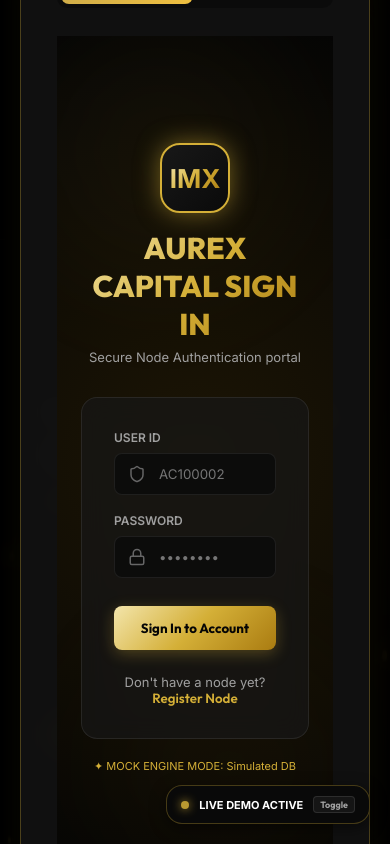
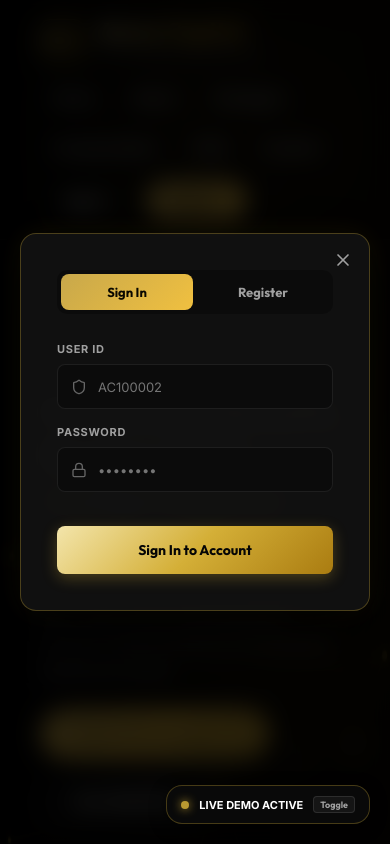
Before and after one commit to Ayushi4974/Aurex-Capital, a React (Vite) app: page / in a window 390 px wide. Both pictures are taken after a click on the button "Sign In". Shown: the top 844 px of the page. Built offline with nearby package versions, Linux system fonts and the light colour scheme.

Commit message:
design: refactor login and register forms for responsive visual cleanliness, removing binary placement buttons

```diff
--- a/src/pages/Login.jsx
+++ b/src/pages/Login.jsx
@@ -3,7 +3,7 @@ import { motion, AnimatePresence } from 'framer-motion';
 import { Shield, Lock, AlertCircle, CheckCircle } from 'lucide-react';
 import { api } from '../utils/api';
 
-export default function Login({ onAuthSuccess, onNavigateToRegister, isLiveMode }) {
+export default function Login({ onAuthSuccess, onNavigateToRegister, isLiveMode, isModal = true }) {
   const [formData, setFormData] = useState({ userId: '', password: '' });
   const [error, setError] = useState('');
   const [success, setSuccess] = useState('');
@@ -33,6 +33,75 @@ export default function Login({ onAuthSuccess, onNavigateToRegister, isLiveMode
     }
   };
 
+  const formContent = (
+    <form onSubmit={handleLogin} style={{ display: 'flex', flexDirection: 'column', gap: '16px' }}>
+      <div>
+        <label style={{ display: 'block', fontSize: '11px', color: 'var(--text-grey)', marginBottom: '8px', fontWeight: 700, letterSpacing: '0.7px' }}>USER ID</label>
+        <div style={{ position: 'relative' }}>
+          <Shield size={16} style={{ position: 'absolute', left: '14px', top: '50%', transform: 'translateY(-50%)', color: 'var(--text-muted)' }} />
+          <input
+            type="text"
+            name="userId"
+            required
+            placeholder="AC100002"
+            value={formData.userId}
+            onChange={handleChange}
+            className="form-input"
+            style={{ paddingLeft: '40px', fontSize: '13px', height: '45px' }}
+          />
+        </div>
+      </div>
+
+      <div style={{ marginBottom: '8px' }}>
+        <label style={{ display: 'block', fontSize: '11px', color: 'var(--text-grey)', marginBottom: '8px', fontWeight: 700, letterSpacing: '0.7px' }}>PASSWORD</label>
+        <div style={{ position: 'relative' }}>
+          <Lock size={16} style={{ position: 'absolute', left: '14px', top: '50%', transform: 'translateY(-50%)', color: 'var(--text-muted)' }} />
+          <input
+            type="password"
+            name="password"
+            required
+            placeholder="••••••••"
+            value={formData.password}
+            onChange={handleChange}
+            className="form-input"
+            style={{ paddingLeft: '40px', fontSize: '13px', height: '45px' }}
+          />
+        </div>
+      </div>
+
+      <button type="submit" disabled={loading} className="btn btn-primary" style={{ width: '100%', padding: '14px', borderRadius: '8px', fontWeight: 700, fontSize: '14px', height: '48px', marginTop: '10px' }}>
+        {loading ? 'Authenticating...' : 'Sign In to Account'}
+      </button>
+    </form>
+  );
+
+  const notifications = (
+    <AnimatePresence mode="wait">
+      {error && (
+        <motion.div initial={{ opacity: 0, height: 0 }} animate={{ opacity: 1, height: 'auto' }} exit={{ opacity: 0, height: 0 }} style={{ display: 'flex', alignItems: 'center', gap: '8px', background: 'rgba(239, 68, 68, 0.1)', border: '1px solid rgba(239, 68, 68, 0.3)', padding: '12px', borderRadius: '8px', color: '#f87171', fontSize: '13px', marginBottom: '20px' }}>
+          <AlertCircle size={16} />
+          <span>{error}</span>
+        </motion.div>
+      )}
+      {success && (
+        <motion.div initial={{ opacity: 0, height: 0 }} animate={{ opacity: 1, height: 'auto' }} exit={{ opacity: 0, height: 0 }} style={{ display: 'flex', alignItems: 'center', gap: '8px', background: 'rgba(16, 185, 129, 0.1)', border: '1px solid rgba(16, 185, 129, 0.3)', padding: '12px', borderRadius: '8px', color: '#34d399', fontSize: '13px', marginBottom: '20px' }}>
+          <CheckCircle size={16} />
+          <span>{success}</span>
+        </motion.div>
+      )}
+    </AnimatePresence>
+  );
+
+  if (isModal) {
+    return (
+      <div style={{ width: '100%' }}>
+        {notifications}
+        {formContent}
+      </div>
+    );
+  }
+
+  // Standalone page layout fallback
   return (
     <div style={{
       minHeight: '100vh',
@@ -44,7 +113,6 @@ export default function Login({ onAuthSuccess, onNavigateToRegister, isLiveMode
       position: 'relative',
       overflow: 'hidden'
     }}>
-      {/* Glow Effects */}
       <div style={{ position: 'absolute', top: '-10%', right: '-10%', width: '400px', height: '400px', borderRadius: '50%', background: 'radial-gradient(circle, rgba(212, 175, 55, 0.06) 0%, transparent 70%)', filter: 'blur(40px)', pointerEvents: 'none' }} />
       <div style={{ position: 'absolute', bottom: '-10%', left: '-10%', width: '400px', height: '400px', borderRadius: '50%', background: 'radial-gradient(circle, rgba(170, 124, 17, 0.06) 0%, transparent 70%)', filter: 'blur(40px)', pointerEvents: 'none' }} />
 
@@ -69,66 +137,13 @@ export default function Login({ onAuthSuccess, onNavigateToRegister, isLiveMode
           }}>
             <span style={{ fontSize: '26px', fontWeight: 800 }} className="gold-text-gradient">IMX</span>
           </div>
-          <h2 style={{ fontFamily: 'var(--font-display)', fontWeight: 800, fontSize: '30px' }} className="gold-text-gradient">AUREX CAPITAL SIGN IN</h2>
+          <h2 style={{ fontFamily: 'var(--font-display)', fontWeight: 800, fontSize: '30px' }} className="gold-text-gradient">SIGN IN</h2>
           <p style={{ color: 'var(--text-grey)', fontSize: '13px', marginTop: '6px' }}>Secure Node Authentication portal</p>
         </div>
 
         <div className="glass-card" style={{ padding: '32px' }}>
-          <AnimatePresence mode="wait">
-            {error && (
-              <motion.div initial={{ opacity: 0, height: 0 }} animate={{ opacity: 1, height: 'auto' }} exit={{ opacity: 0, height: 0 }} style={{ display: 'flex', alignItems: 'center', gap: '8px', background: 'rgba(239, 68, 68, 0.1)', border: '1px solid rgba(239, 68, 68, 0.3)', padding: '12px', borderRadius: '8px', color: '#f87171', fontSize: '13px', marginBottom: '20px' }}>
-                <AlertCircle size={16} />
-                <span>{error}</span>
-              </motion.div>
-            )}
-            {success && (
-              <motion.div initial={{ opacity: 0, height: 0 }} animate={{ opacity: 1, height: 'auto' }} exit={{ opacity: 0, height: 0 }} style={{ display: 'flex', alignItems: 'center', gap: '8px', background: 'rgba(16, 185, 129, 0.1)', border: '1px solid rgba(16, 185, 129, 0.3)', padding: '12px', borderRadius: '8px', color: '#34d399', fontSize: '13px', marginBottom: '20px' }}>
-                <CheckCircle size={16} />
-                <span>{success}</span>
-              </motion.div>
-            )}
-          </AnimatePresence>
-
-          <form onSubmit={handleLogin}>
-            <div style={{ marginBottom: '18px' }}>
-              <label style={{ display: 'block', fontSize: '12px', color: 'var(--text-grey)', marginBottom: '8px', fontWeight: 600 }}>USER ID</label>
-              <div style={{ position: 'relative' }}>
-                <Shield size={18} style={{ position: 'absolute', left: '14px', top: '50%', transform: 'translateY(-50%)', color: 'var(--text-muted)' }} />
-                <input
-                  type="text"
-                  name="userId"
-                  required
-                  placeholder="AC100002"
-                  value={formData.userId}
-                  onChange={handleChange}
-                  className="form-input"
-                  style={{ paddingLeft: '44px' }}
-                />
-              </div>
-            </div>
-
-            <div style={{ marginBottom: '28px' }}>
-              <label style={{ display: 'block', fontSize: '12px', color: 'var(--text-grey)', marginBottom: '8px', fontWeight: 600 }}>PASSWORD</label>
-              <div style={{ position: 'relative' }}>
-                <Lock size={18} style={{ position: 'absolute', left: '14px', top: '50%', transform: 'translateY(-50%)', color: 'var(--text-muted)' }} />
-                <input
-                  type="password"
-                  name="password"
-                  required
-                  placeholder="••••••••"
-                  value={formData.password}
-                  onChange={handleChange}
-                  className="form-input"
-                  style={{ paddingLeft: '44px' }}
-                />
-              </div>
-            </div>
-
-            <button type="submit" disabled={loading} className="btn btn-primary" style={{ width: '100%', padding: '14px', borderRadius: '8px', fontWeight: 700 }}>
-              {loading ? 'Authenticating...' : 'Sign In to Account'}
-            </button>
-          </form>
-
+          {notifications}
+          {formContent}
           <div style={{ textAlign: 'center', marginTop: '24px', fontSize: '13px', color: 'var(--text-grey)' }}>
             Don't have a node yet?{' '}
             <button onClick={onNavigateToRegister} style={{ background: 'transparent', border: 'none', color: 'var(--gold-primary)', fontWeight: 600, cursor: 'pointer' }}>
@@ -136,14 +151,6 @@ export default function Login({ onAuthSuccess, onNavigateToRegister, isLiveMode
             </button>
           </div>
         </div>
-
-        <div style={{ textAlign: 'center', marginTop: '20px', fontSize: '11px', color: 'var(--text-muted)' }}>
-          {isLiveMode ? (
-            <span style={{ color: '#10b981' }}>● LIVE MODE: http://localhost:5000</span>
-          ) : (
-            <span style={{ color: 'var(--gold-primary)' }}>✦ MOCK ENGINE MODE: Simulated DB</span>
-          )}
-        </div>
       </motion.div>
     </div>
   );
--- a/src/pages/Register.jsx
+++ b/src/pages/Register.jsx
@@ -1,16 +1,16 @@
 import React, { useState, useEffect } from 'react';
 import { motion, AnimatePresence } from 'framer-motion';
-import { Shield, Mail, Lock, User, Phone, CheckCircle, AlertCircle, HelpCircle } from 'lucide-react';
+import { Shield, Mail, Lock, User, Phone, CheckCircle, AlertCircle } from 'lucide-react';
 import { api } from '../utils/api';
 
-export default function Register({ onAuthSuccess, onNavigateToLogin, isLiveMode, presetRegData }) {
+export default function Register({ onAuthSuccess, onNavigateToLogin, isLiveMode, presetRegData, isModal = true }) {
   const [formData, setFormData] = useState({
     name: '',
     email: '',
     password: '',
     mobile: '',
     sponsorId: presetRegData?.sponsorId || 'AC100001',
-    placement: presetRegData?.placement || 'Left'
+    placement: presetRegData?.placement || 'Left' // Maintained default parameter value for system genealogy compatibility
   });
 
   const [sponsorName, setSponsorName] = useState('');
@@ -87,6 +87,128 @@ export default function Register({ onAuthSuccess, onNavigateToLogin, isLiveMode,
     }
   };
 
+  const formContent = (
+    <form onSubmit={handleRegister} style={{ display: 'flex', flexDirection: 'column', gap: '16px' }}>
+      <div>
+        <label style={{ display: 'block', fontSize: '11px', color: 'var(--text-grey)', marginBottom: '6px', fontWeight: 700, letterSpacing: '0.7px' }}>FULL NAME</label>
+        <div style={{ position: 'relative' }}>
+          <User size={15} style={{ position: 'absolute', left: '14px', top: '50%', transform: 'translateY(-50%)', color: 'var(--text-muted)' }} />
+          <input
+            type="text"
+            name="name"
+            required
+            placeholder="Full Name"
+            value={formData.name}
+            onChange={handleChange}
+            className="form-input"
+            style={{ paddingLeft: '40px', fontSize: '13px', height: '45px' }}
+          />
+        </div>
+      </div>
+
+      <div>
+        <label style={{ display: 'block', fontSize: '11px', color: 'var(--text-grey)', marginBottom: '6px', fontWeight: 700, letterSpacing: '0.7px' }}>EMAIL ADDRESS</label>
+        <div style={{ position: 'relative' }}>
+          <Mail size={15} style={{ position: 'absolute', left: '14px', top: '50%', transform: 'translateY(-50%)', color: 'var(--text-muted)' }} />
+          <input
+            type="email"
+            name="email"
+            required
+            placeholder="email@address.com"
+            value={formData.email}
+            onChange={handleChange}
+            className="form-input"
+            style={{ paddingLeft: '40px', fontSize: '13px', height: '45px' }}
+          />
+        </div>
+      </div>
+
+      <div>
+        <label style={{ display: 'block', fontSize: '11px', color: 'var(--text-grey)', marginBottom: '6px', fontWeight: 700, letterSpacing: '0.7px' }}>PASSWORD</label>
+        <div style={{ position: 'relative' }}>
+          <Lock size={15} style={{ position: 'absolute', left: '14px', top: '50%', transform: 'translateY(-50%)', color: 'var(--text-muted)' }} />
+          <input
+            type="password"
+            name="password"
+            required
+            placeholder="Choose Password"
+            value={formData.password}
+            onChange={handleChange}
+            className="form-input"
+            style={{ paddingLeft: '40px', fontSize: '13px', height: '45px' }}
+          />
+        </div>
+      </div>
+
+      <div>
+        <label style={{ display: 'block', fontSize: '11px', color: 'var(--text-grey)', marginBottom: '6px', fontWeight: 700, letterSpacing: '0.7px' }}>MOBILE NUMBER</label>
+        <div style={{ position: 'relative' }}>
+          <Phone size={15} style={{ position: 'absolute', left: '14px', top: '50%', transform: 'translateY(-50%)', color: 'var(--text-muted)' }} />
+          <input
+            type="text"
+            name="mobile"
+            required
+            placeholder="+1 (555) 000-0000"
+            value={formData.mobile}
+            onChange={handleChange}
+            className="form-input"
+            style={{ paddingLeft: '40px', fontSize: '13px', height: '45px' }}
+          />
+        </div>
+      </div>
+
+      <div>
+        <label style={{ display: 'block', fontSize: '11px', color: 'var(--text-grey)', marginBottom: '6px', fontWeight: 700, letterSpacing: '0.7px' }}>SPONSOR ID</label>
+        <div style={{ position: 'relative' }}>
+          <Shield size={15} style={{ position: 'absolute', left: '14px', top: '50%', transform: 'translateY(-50%)', color: 'var(--text-muted)' }} />
+          <input
+            type="text"
+            name="sponsorId"
+            required
+            placeholder="AC100001"
+            value={formData.sponsorId}
+            onChange={handleChange}
+            className="form-input"
+            style={{ paddingLeft: '40px', textTransform: 'uppercase', fontSize: '13px', height: '45px' }}
+          />
+        </div>
+        {sponsorName && <span style={{ color: '#34d399', fontSize: '11px', marginTop: '5px', display: 'block', fontWeight: 600 }}>✔ Sponsor: {sponsorName}</span>}
+        {sponsorError && <span style={{ color: '#f87171', fontSize: '11px', marginTop: '5px', display: 'block', fontWeight: 600 }}>✘ {sponsorError}</span>}
+      </div>
+
+      <button type="submit" disabled={loading} className="btn btn-primary" style={{ width: '100%', padding: '14px', borderRadius: '8px', fontWeight: 700, fontSize: '14px', height: '48px', marginTop: '10px' }}>
+        {loading ? 'Initializing Node...' : 'Register Node'}
+      </button>
+    </form>
+  );
+
+  const notifications = (
+    <AnimatePresence mode="wait">
+      {error && (
+        <motion.div initial={{ opacity: 0, height: 0 }} animate={{ opacity: 1, height: 'auto' }} exit={{ opacity: 0, height: 0 }} style={{ display: 'flex', alignItems: 'center', gap: '8px', background: 'rgba(239, 68, 68, 0.1)', border: '1px solid rgba(239, 68, 68, 0.3)', padding: '10px', borderRadius: '8px', color: '#f87171', fontSize: '13px', marginBottom: '16px' }}>
+          <AlertCircle size={16} />
+          <span>{error}</span>
+        </motion.div>
+      )}
+      {success && (
+        <motion.div initial={{ opacity: 0, height: 0 }} animate={{ opacity: 1, height: 'auto' }} exit={{ opacity: 0, height: 0 }} style={{ display: 'flex', alignItems: 'center', gap: '8px', background: 'rgba(16, 185, 129, 0.1)', border: '1px solid rgba(16, 185, 129, 0.3)', padding: '10px', borderRadius: '8px', color: '#34d399', fontSize: '13px', marginBottom: '16px' }}>
+          <CheckCircle size={16} />
+          <span>{success}</span>
+        </motion.div>
+      )}
+    </AnimatePresence>
+  );
+
+  if (isModal) {
+    return (
+      <div style={{ width: '100%' }}>
+        {notifications}
+        {formContent}
+      </div>
+    );
+  }
+
+  // Standalone page layout fallback
   return (
     <div style={{
       minHeight: '100vh',
@@ -98,7 +220,6 @@ export default function Register({ onAuthSuccess, onNavigateToLogin, isLiveMode,
       position: 'relative',
       overflow: 'hidden'
     }}>
-      {/* Glow Effects */}
       <div style={{ position: 'absolute', top: '-10%', right: '-10%', width: '400px', height: '400px', borderRadius: '50%', background: 'radial-gradient(circle, rgba(212, 175, 55, 0.06) 0%, transparent 70%)', filter: 'blur(40px)', pointerEvents: 'none' }} />
       <div style={{ position: 'absolute', bottom: '-10%', left: '-10%', width: '400px', height: '400px', borderRadius: '50%', background: 'radial-gradient(circle, rgba(170, 124, 17, 0.06) 0%, transparent 70%)', filter: 'blur(40px)', pointerEvents: 'none' }} />
 
@@ -125,98 +246,13 @@ export default function Register({ onAuthSuccess, onNavigateToLogin, isLiveMode,
           </div>
           <h2 style={{ fontFamily: 'var(--font-display)', fontWeight: 800, fontSize: '28px' }} className="gold-text-gradient">REGISTER NODE</h2>
           <p style={{ color: 'var(--text-grey)', fontSize: '13px', marginTop: '4px' }}>
-            {presetRegData ? `Placing under Sponsor ${presetRegData.sponsorId}` : 'Join the binary staking network'}
+            Join the binary staking network
           </p>
         </div>
 
         <div className="glass-card" style={{ padding: '28px', maxHeight: '520px', overflowY: 'auto' }}>
-          <AnimatePresence mode="wait">
-            {error && (
-              <motion.div initial={{ opacity: 0, height: 0 }} animate={{ opacity: 1, height: 'auto' }} style={{ display: 'flex', alignItems: 'center', gap: '8px', background: 'rgba(239, 68, 68, 0.1)', border: '1px solid rgba(239, 68, 68, 0.3)', padding: '10px', borderRadius: '8px', color: '#f87171', fontSize: '13px', marginBottom: '16px' }}>
-                <AlertCircle size={16} />
-                <span>{error}</span>
-              </motion.div>
-            )}
-            {success && (
-              <motion.div initial={{ opacity: 0, height: 0 }} animate={{ opacity: 1, height: 'auto' }} style={{ display: 'flex', alignItems: 'center', gap: '8px', background: 'rgba(16, 185, 129, 0.1)', border: '1px solid rgba(16, 185, 129, 0.3)', padding: '10px', borderRadius: '8px', color: '#34d399', fontSize: '13px', marginBottom: '16px' }}>
-                <CheckCircle size={16} />
-                <span>{success}</span>
-              </motion.div>
-            )}
-          </AnimatePresence>
-
-          <form onSubmit={handleRegister}>
-            <div style={{ marginBottom: '14px' }}>
-              <label style={{ display: 'block', fontSize: '12px', color: 'var(--text-grey)', marginBottom: '6px', fontWeight: 600 }}>FULL NAME</label>
-              <div style={{ position: 'relative' }}>
-                <User size={16} style={{ position: 'absolute', left: '14px', top: '50%', transform: 'translateY(-50%)', color: 'var(--text-muted)' }} />
-                <input type="text" name="name" required placeholder="Full Name" value={formData.name} onChange={handleChange} className="form-input" style={{ paddingLeft: '40px' }} />
-              </div>
-            </div>
-
-            <div style={{ marginBottom: '14px' }}>
-              <label style={{ display: 'block', fontSize: '12px', color: 'var(--text-grey)', marginBottom: '6px', fontWeight: 600 }}>EMAIL ADDRESS</label>
-              <div style={{ position: 'relative' }}>
-                <Mail size={16} style={{ position: 'absolute', left: '14px', top: '50%', transform: 'translateY(-50%)', color: 'var(--text-muted)' }} />
-                <input type="email" name="email" required placeholder="email@address.com" value={formData.email} onChange={handleChange} className="form-input" style={{ paddingLeft: '40px' }} />
-              </div>
-            </div>
-
-            <div style={{ marginBottom: '14px' }}>
-              <label style={{ display: 'block', fontSize: '12px', color: 'var(--text-grey)', marginBottom: '6px', fontWeight: 600 }}>PASSWORD</label>
-              <div style={{ position: 'relative' }}>
-                <Lock size={16} style={{ position: 'absolute', left: '14px', top: '50%', transform: 'translateY(-50%)', color: 'var(--text-muted)' }} />
-                <input type="password" name="password" required placeholder="Choose Password" value={formData.password} onChange={handleChange} className="form-input" style={{ paddingLeft: '40px' }} />
-              </div>
-            </div>
-
-            <div style={{ marginBottom: '14px' }}>
-              <label style={{ display: 'block', fontSize: '12px', color: 'var(--text-grey)', marginBottom: '6px', fontWeight: 600 }}>MOBILE NUMBER</label>
-              <div style={{ position: 'relative' }}>
-                <Phone size={16} style={{ position: 'absolute', left: '14px', top: '50%', transform: 'translateY(-50%)', color: 'var(--text-muted)' }} />
-                <input type="text" name="mobile" required placeholder="+1 (555) 000-0000" value={formData.mobile} onChange={handleChange} className="form-input" style={{ paddingLeft: '40px' }} />
-              </div>
-            </div>
-
-            <div style={{ marginBottom: '14px' }}>
-              <label style={{ display: 'block', fontSize: '12px', color: 'var(--text-grey)', marginBottom: '6px', fontWeight: 600 }}>SPONSOR ID</label>
-              <div style={{ position: 'relative' }}>
-                <Shield size={16} style={{ position: 'absolute', left: '14px', top: '50%', transform: 'translateY(-50%)', color: 'var(--text-muted)' }} />
-                <input type="text" name="sponsorId" required placeholder="AC100001" value={formData.sponsorId} onChange={handleChange} className="form-input" style={{ paddingLeft: '40px', textTransform: 'uppercase' }} />
-              </div>
-              {sponsorName && <span style={{ color: '#10b981', fontSize: '11px', marginTop: '4px', display: 'block' }}>✔ Sponsor: {sponsorName}</span>}
-              {sponsorError && <span style={{ color: '#ef4444', fontSize: '11px', marginTop: '4px', display: 'block' }}>✘ {sponsorError}</span>}
-            </div>
-
-            <div style={{ marginBottom: '20px' }}>
-              <label style={{ display: 'block', fontSize: '12px', color: 'var(--text-grey)', marginBottom: '6px', fontWeight: 600 }}>BINARY PLACEMENT</label>
-              <div style={{ display: 'flex', gap: '8px' }}>
-                <label style={{
-                  flex: 1, padding: '10px', borderRadius: '6px', textAlign: 'center', cursor: 'pointer',
-                  border: formData.placement === 'Left' ? '1px solid var(--gold-primary)' : '1px solid var(--border-grey)',
-                  background: formData.placement === 'Left' ? 'rgba(212, 175, 55, 0.1)' : 'transparent',
-                  color: formData.placement === 'Left' ? 'var(--gold-primary)' : 'var(--text-grey)'
-                }}>
-                  <input type="radio" name="placement" value="Left" checked={formData.placement === 'Left'} onChange={handleChange} style={{ display: 'none' }} />
-                  Left Leg
-                </label>
-                <label style={{
-                  flex: 1, padding: '10px', borderRadius: '6px', textAlign: 'center', cursor: 'pointer',
-                  border: formData.placement === 'Right' ? '1px solid var(--gold-primary)' : '1px solid var(--border-grey)',
-                  background: formData.placement === 'Right' ? 'rgba(212, 175, 55, 0.1)' : 'transparent',
-                  color: formData.placement === 'Right' ? 'var(--gold-primary)' : 'var(--text-grey)'
-                }}>
-                  <input type="radio" name="placement" value="Right" checked={formData.placement === 'Right'} onChange={handleChange} style={{ display: 'none' }} />
-                  Right Leg
-                </label>
-              </div>
-            </div>
-
-            <button type="submit" disabled={loading} className="btn btn-primary" style={{ width: '100%', padding: '12px', borderRadius: '8px', fontWeight: 700 }}>
-              {loading ? 'Initializing Node...' : 'Register Node'}
-            </button>
-          </form>
-
+          {notifications}
+          {formContent}
           <div style={{ textAlign: 'center', marginTop: '20px', fontSize: '13px', color: 'var(--text-grey)' }}>
             Already registered?{' '}
             <button onClick={onNavigateToLogin} style={{ background: 'transparent', border: 'none', color: 'var(--gold-primary)', fontWeight: 600, cursor: 'pointer' }}>
```
